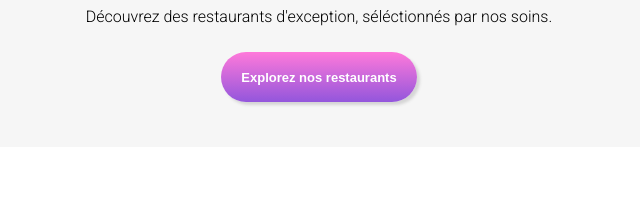
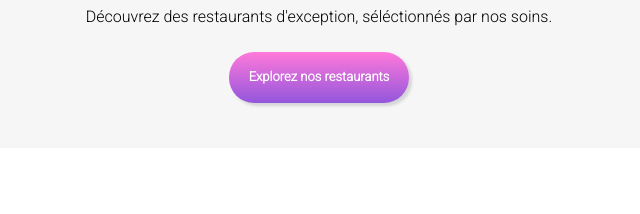
Before and after one commit to Saigia/GianniRaimondo_3_13022021, a website: page index.html in a window 1280 px wide. Shown: the part 152-366 px from the top of the page, 321-961 px from the left. Drawn offline with Linux system fonts and the light colour scheme; a web font is replaced by a local one.

Commit message:
rectification après passage validateur

```diff
--- a/index.html
+++ b/index.html
@@ -33,7 +33,7 @@
         <div class="form-titres">
             <h1>Réservez le menu qui vous convient</h1>
             <p>Découvrez des restaurants d'exception, séléctionnés par nos soins.</p>
-            <a href="#resto"><button type="button" class="bouton">Explorez nos restaurants</button></a>
+            <a href="#resto" class="bouton">Explorez nos restaurants</a>
         </div>
     </form>
     <!--FONCTIONNEMENT-->
--- a/sass/composants/_formulaire.scss
+++ b/sass/composants/_formulaire.scss
@@ -65,7 +65,10 @@
         margin-top: 10px;
     }
     .bouton {
-        font-size: 13px;
+        display: inline-block;
+        font-size: $accompagnement;
         @include bouton;
+        padding-top: 17px;
+        max-height: 34px;
     }
 }
```
Also changed, not shown: css/style.css, 1 other file.
